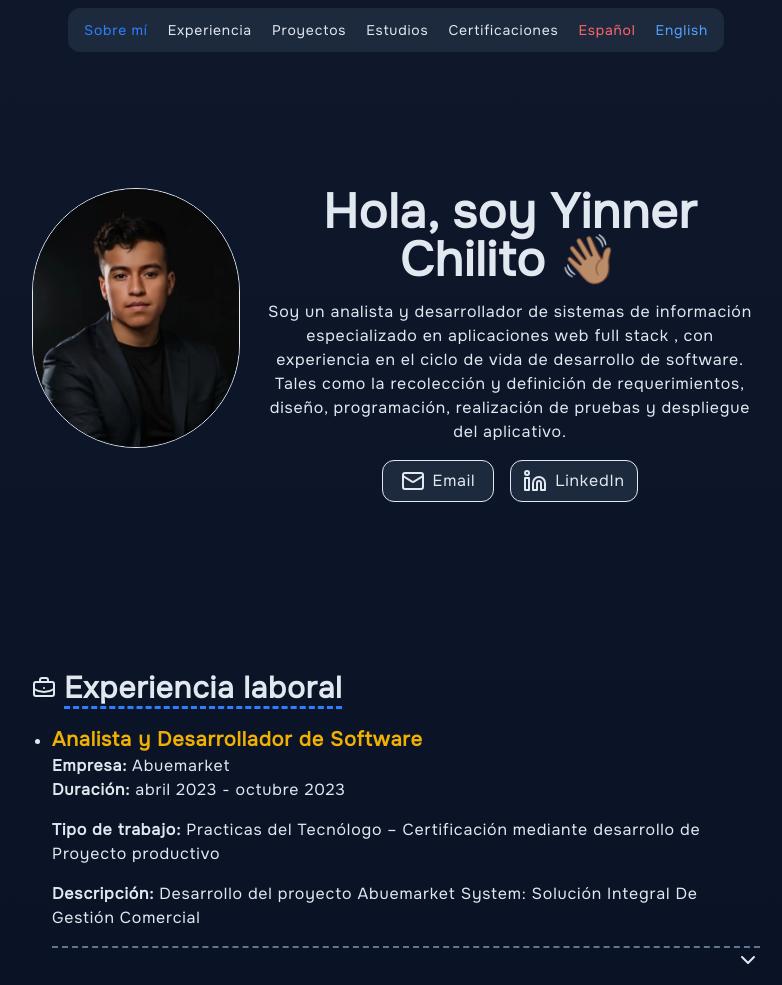
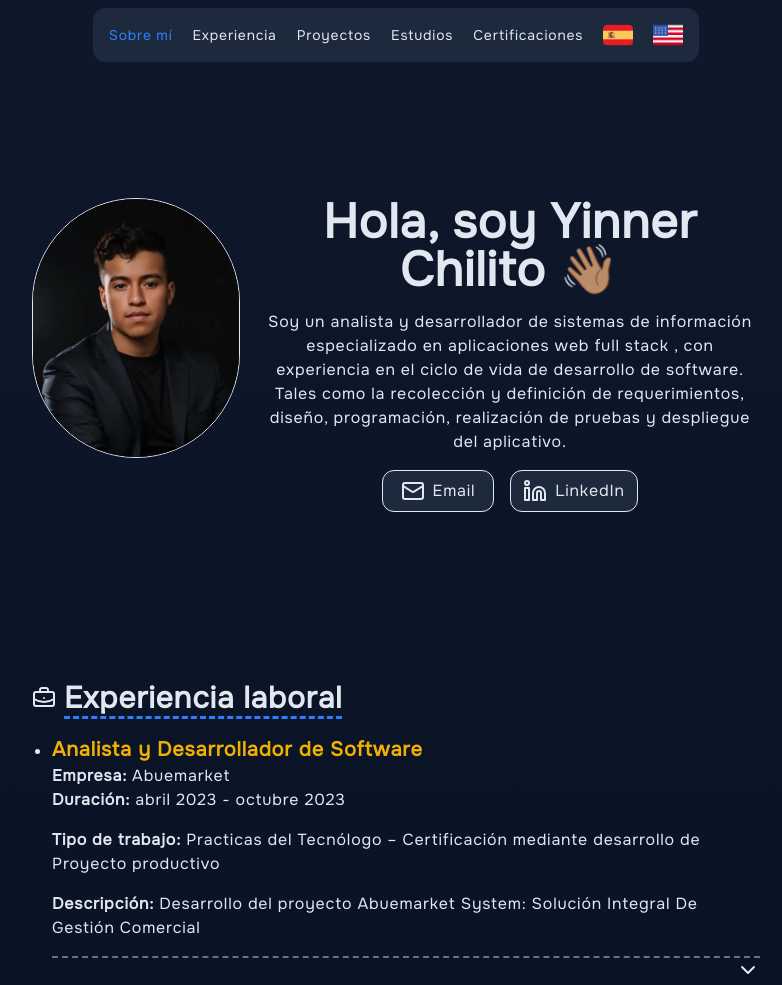
Before and after one commit to YinnerC30/portafolio, an Astro site: page / in a window 1280 px wide. Shown: the top 985 px of the page, without its empty margins (244-1026 px from the left). Built offline with nearby package versions, Linux system fonts and the light colour scheme; Astro itself is replaced by a stand-in of ours.

Commit message:
style: 💄 header lenguages

```diff
--- a/src/components/Header.astro
+++ b/src/components/Header.astro
@@ -4,7 +4,7 @@ const { links = [] } = Astro.props;
 
 <header class="sticky top-2">
   <nav
-    class="px-4 flex gap-5 justify-center py-3 mb-4 flex-wrap border-r-0 rounded-xl bg-slate-800"
+    class="px-4 flex gap-5 justify-center items-center py-3 mb-4 flex-wrap border-r-0 rounded-xl bg-slate-800"
   >
     <a href="#" class="hidden text-blue-500"></a>
     {
@@ -19,8 +19,12 @@ const { links = [] } = Astro.props;
       ))
     }
 
-    <a href="/" class="text-red-400 text-sm">Español</a>
-    <a href="/en" class="text-blue-400 text-sm">English</a>
+    <a href="/" class="text-red-400 text-sm">
+      <img src="/spanish.png" class="h-[30px]" alt="Spanish icon" />
+    </a>
+    <a href="/en" class="text-blue-400 text-sm">
+      <img src="/english.png" class="h-[30px]" alt="English icon" /></a
+    >
   </nav>
 </header>
 
```
Also changed, not shown: public/english.png (added), public/spanish.png (added).
